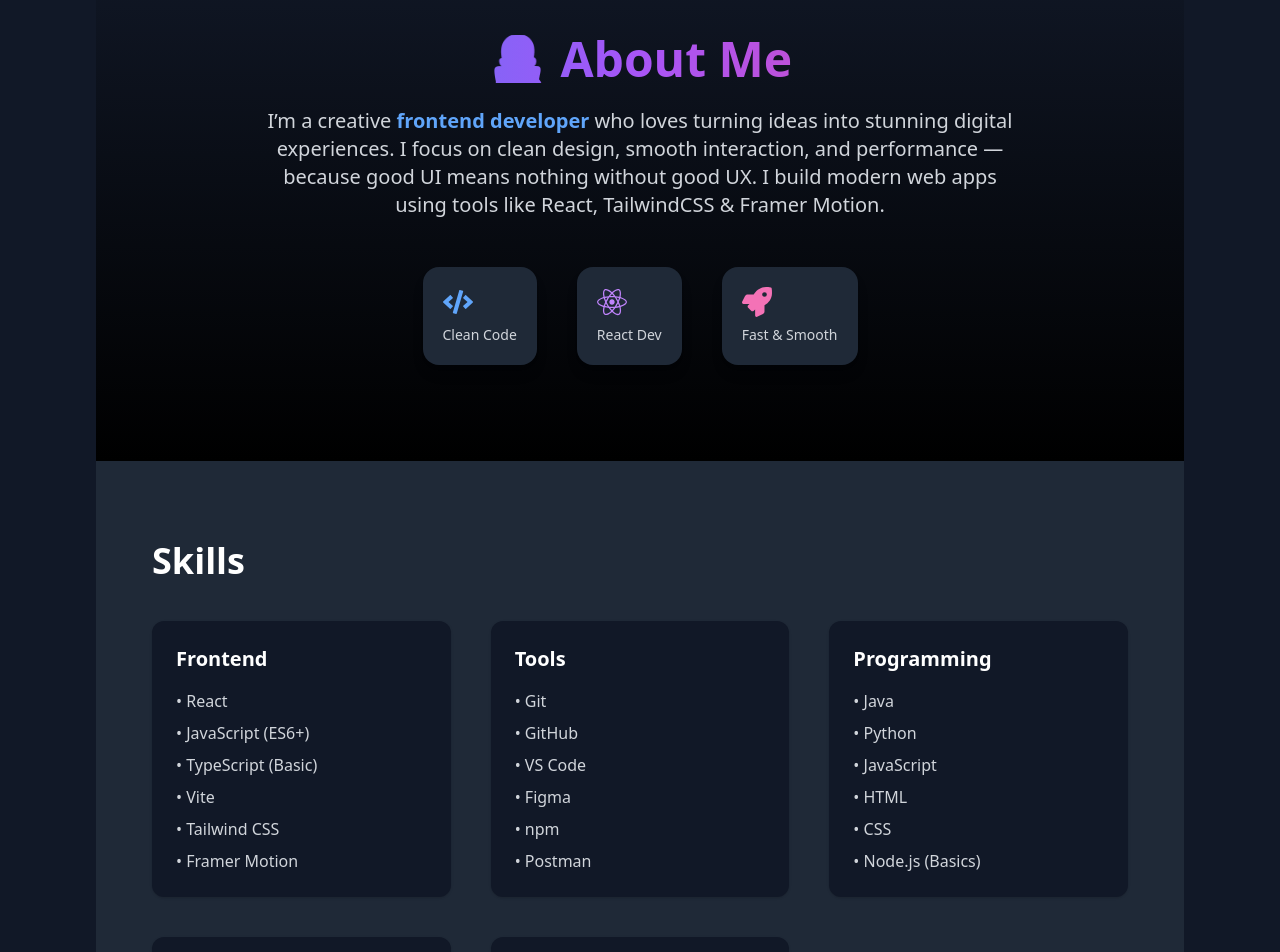
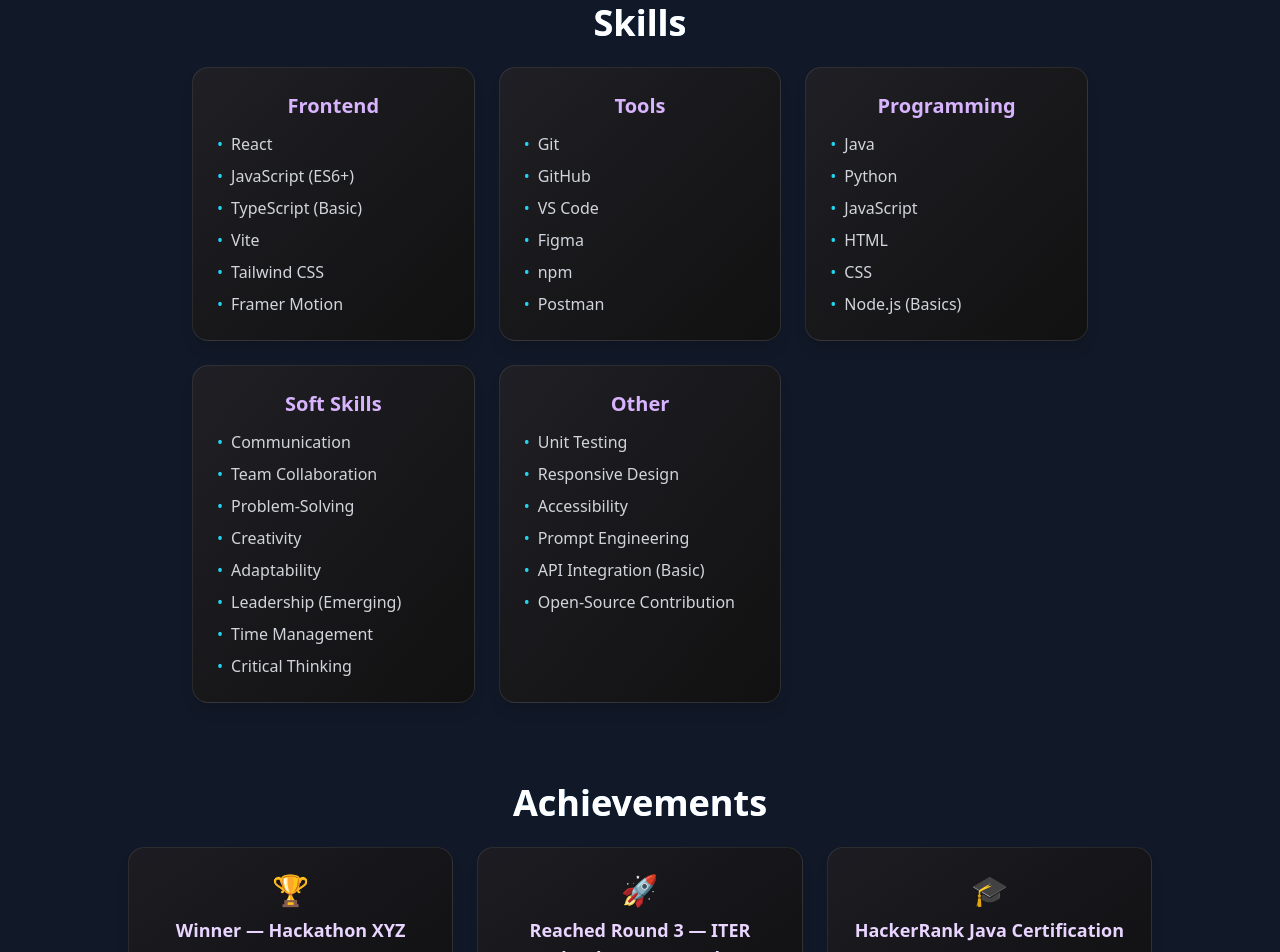
Before and after one commit to zennintoji29-create/PROT2nd, a React (Vite) app in the folder port2-main/port2-main/: page / in a window 1280 px wide. Shown: the part 1520-2472 px from the top of the page. Built offline with nearby package versions, Linux system fonts and the light colour scheme.

Commit message:
Update Achievements.jsx

```diff
--- a/port2-main/port2-main/src/components/Achievements.jsx
+++ b/port2-main/port2-main/src/components/Achievements.jsx
@@ -1,72 +1,71 @@
 import { motion } from "framer-motion";
-import { FaCode, FaReact, FaRocket } from "react-icons/fa";
+import achievements from "../data/achievements";
+import skills from "../data/skills";
 
-export default function About() {
+export default function HighlightsSection() {
   return (
-    <section
-      id="about"
-      className="py-24 bg-gradient-to-b from-gray-50 to-gray-200 dark:from-gray-900 dark:to-black"
-    >
-      <div className="max-w-5xl mx-auto px-6 text-center">
-        {/* Title */}
-        <motion.h2
-          initial={{ opacity: 0, y: 20 }}
+    <section className="w-full py-16 flex flex-col gap-20">
+
+      {/* ---------------- Skills Section ---------------- */}
+      <motion.div
+        initial={{ opacity: 0, y: 30 }}
         whileInView={{ opacity: 1, y: 0 }}
         transition={{ duration: 0.6 }}
-          className="text-5xl font-extrabold mb-6 text-transparent bg-clip-text bg-gradient-to-r from-blue-500 via-purple-500 to-pink-500"
+        className="w-full text-center"
       >
-          👨‍💻 About Me
-        </motion.h2>
+        <h2 className="text-4xl font-bold text-white mb-6 bg-gradient-to-r from-purple-400 to-cyan-400 bg-clip-text text-transparent">
+          Skills
+        </h2>
 
-        {/* Paragraph */}
-        <motion.p
-          initial={{ opacity: 0 }}
-          whileInView={{ opacity: 1 }}
-          transition={{ duration: 0.9 }}
-          className="text-lg md:text-xl text-gray-700 dark:text-gray-300 leading-relaxed max-w-3xl mx-auto"
+        <div className="grid md:grid-cols-2 lg:grid-cols-3 gap-6 max-w-4xl mx-auto">
+          {Object.entries(skills).map(([category, items]) => (
+            <motion.div
+              key={category}
+              whileHover={{ scale: 1.05 }}
+              className="p-6 rounded-2xl bg-gradient-to-br from-[#1f1f25] to-[#111] shadow-lg border border-white/10 backdrop-blur-md"
             >
-          I’m a creative{" "}
-          <span className="font-semibold text-blue-500 dark:text-blue-400">
-            frontend developer
-          </span>{" "}
-          who loves turning ideas into stunning digital experiences. I focus on
-          clean design, smooth interaction, and performance — because good UI means
-          nothing without good UX. I build modern web apps using tools like
-          React, TailwindCSS & Framer Motion.
-        </motion.p>
-
-        {/* Floating Feature Icons */}
-        <motion.div
-          className="flex items-center justify-center gap-10 mt-12"
-          initial={{ opacity: 0 }}
-          whileInView={{ opacity: 1 }}
-          transition={{ delay: 0.4, duration: 0.8 }}
-        >
-          <motion.div
-            whileHover={{ scale: 1.1 }}
-            className="p-5 rounded-2xl bg-white dark:bg-gray-800 shadow-lg cursor-pointer hover:shadow-blue-500/40 transition-all"
-          >
-            <FaCode className="text-3xl text-blue-600 dark:text-blue-400" />
-            <p className="mt-2 text-sm text-gray-700 dark:text-gray-300">Clean Code</p>
+              <h3 className="text-xl font-semibold text-purple-300 capitalize mb-3">
+                {category.replace(/([A-Z])/g, " $1")}
+              </h3>
+              <ul className="space-y-2 text-gray-300">
+                {items.map((skill, index) => (
+                  <li key={index} className="flex items-center gap-2">
+                    <span className="text-cyan-400">•</span> {skill}
+                  </li>
+                ))}
+              </ul>
+            </motion.div>
+          ))}
+        </div>
       </motion.div>
 
+      {/* ---------------- Achievements Section ---------------- */}
       <motion.div
-            whileHover={{ scale: 1.1 }}
-            className="p-5 rounded-2xl bg-white dark:bg-gray-800 shadow-lg cursor-pointer hover:shadow-purple-500/40 transition-all"
+        initial={{ opacity: 0, y: 30 }}
+        whileInView={{ opacity: 1, y: 0 }}
+        transition={{ duration: 0.6 }}
+        className="w-full text-center"
       >
-            <FaReact className="text-3xl text-purple-600 dark:text-purple-400" />
-            <p className="mt-2 text-sm text-gray-700 dark:text-gray-300">React Dev</p>
+        <h2 className="text-4xl font-bold text-white mb-6 bg-gradient-to-r from-cyan-400 to-purple-400 bg-clip-text text-transparent">
+          Achievements
+        </h2>
+
+        <div className="grid md:grid-cols-2 lg:grid-cols-3 gap-6 max-w-5xl mx-auto">
+          {achievements.map((achievement) => (
+            <motion.div
+              key={achievement.id}
+              whileHover={{ scale: 1.05 }}
+              className="p-6 rounded-2xl bg-gradient-to-br from-[#1c1c22] to-[#0f0f10] border border-white/10
+              shadow-lg backdrop-blur-xl"
+            >
+              <div className="text-3xl mb-2">{achievement.icon}</div>
+              <h3 className="text-lg font-semibold text-purple-200">{achievement.title}</h3>
+              <p className="text-sm text-gray-400 my-2">{achievement.description}</p>
+              <p className="text-xs text-gray-500">📅 {achievement.year}</p>
             </motion.div>
-
-          <motion.div
-            whileHover={{ scale: 1.1 }}
-            className="p-5 rounded-2xl bg-white dark:bg-gray-800 shadow-lg cursor-pointer hover:shadow-red-500/40 transition-all"
-          >
-            <FaRocket className="text-3xl text-pink-600 dark:text-pink-400" />
-            <p className="mt-2 text-sm text-gray-700 dark:text-gray-300">Fast & Smooth</p>
+          ))}
+        </div>
       </motion.div>
-        </motion.div>
-      </div>
     </section>
   );
 }
```
Lines whose indentation alone changed are shown as unchanged.
